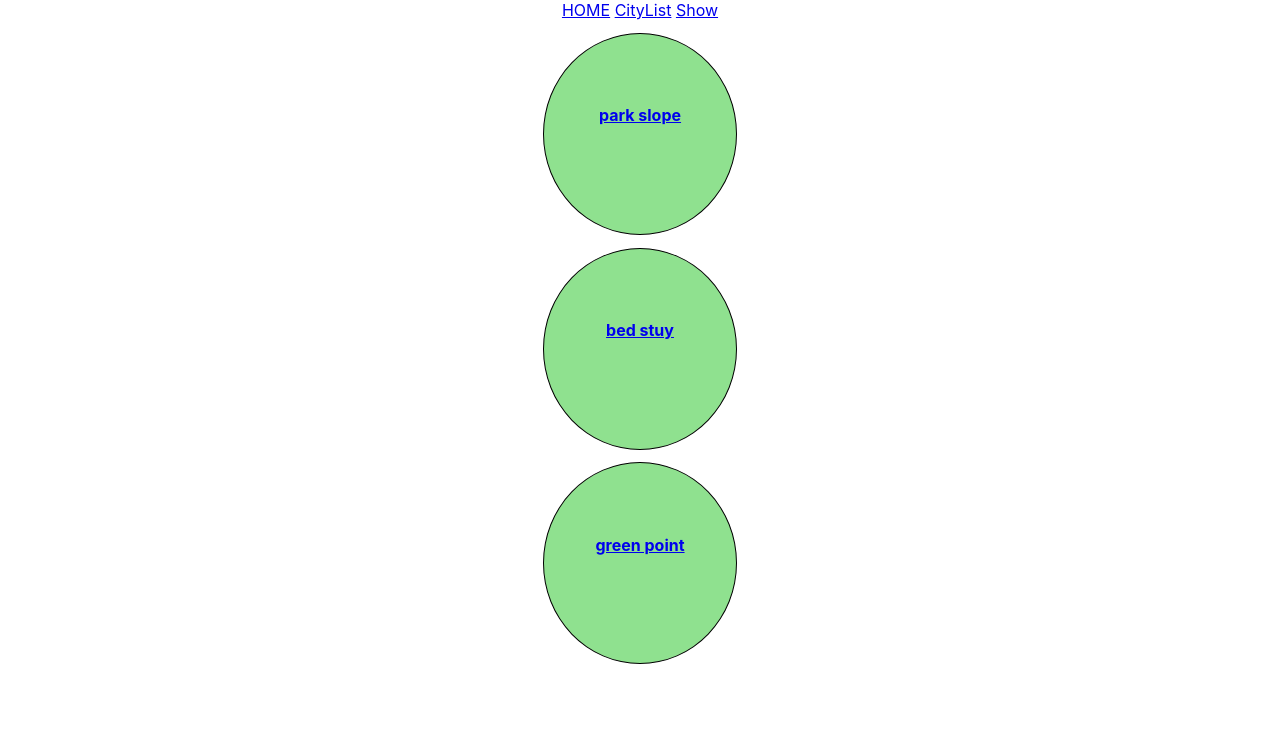
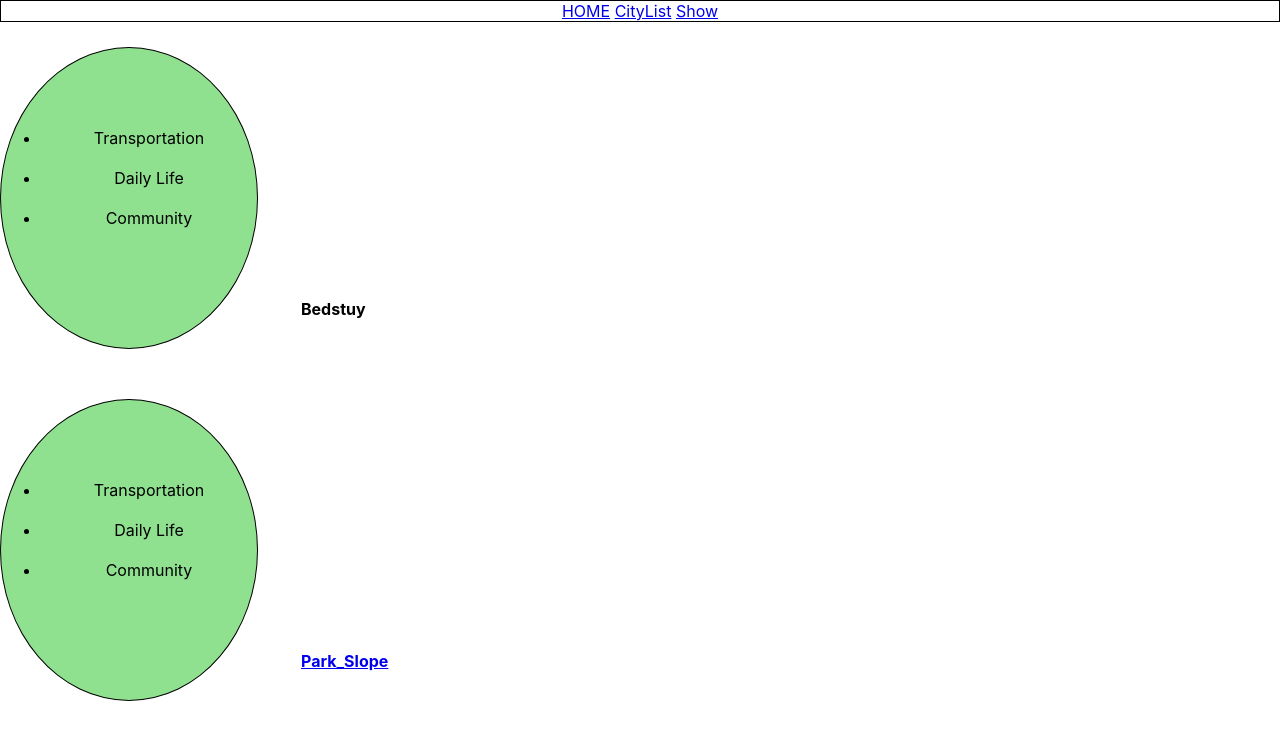
Before and after one commit to kellogsfrost/browsing-house-app, a React (Create React App) app: page /city in a window 1280 px wide. Shown: the top 749 px of the page. Built offline with nearby package versions, Linux system fonts and the light colour scheme.

Commit message:
fixed the neigborhood page layout and css

```diff
--- a/src/App.css
+++ b/src/App.css
@@ -5,25 +5,60 @@
 
 .Tripflex {
   display: flex;
-  justify-content: center;
-  padding-top: 1%;
+  flex-direction: column;
+
 }
 
-
+ul {
+  margin-top: 80px;
+}
 
 .mytrips {
+  border-radius: 100%;
+  background-color: rgba(32, 195, 32, 0.5);
+  border: 1px solid black;
+  height: 300px;
+  width: 20%;
+  margin-top: 25px;
+  margin-bottom: 25px;
 
+}
+
+/*
+.mytriptwo {
   border-radius: 100%;
   background-color: rgba(32, 195, 32, 0.5);
   border: 1px solid black;
   height: 200px;
   width: 15%;
+  margin-bottom: 25px;
 }
 
 
+.mytripthree {
+  border-radius: 100%;
+  background-color: rgba(32, 195, 32, 0.5);
+  border: 1px solid black;
+  height: 200px;
+  width: 15%;
+} */
+
+
+
+.bedstuys {
+  padding-top: 80px
+}
+
 .Tripname {
-  padding-top: 50px
+  padding-top: 50px;
+  padding-left: 300px;
+
 }
+
+.nav {
+  border: 1px solid black;
+}
+
 
 .App-logo {
   animation: App-logo-spin infinite 20s linear;
--- a/src/App.jsx
+++ b/src/App.jsx
@@ -15,7 +15,7 @@ class App extends React.Component {
   constructor(props) {
     super(props);
     this.state = {
-      neighborhoodList: ['park slope', 'bed stuy','green point'],
+      neighborhoodList: ['Park_Slope', 'Bedstuy','Willimsburg'],
       schoolList: '',
     }
   }
@@ -46,7 +46,7 @@ class App extends React.Component {
         <NeighborhoodList /> */}
 
         <Router>
-          <nav>
+          <nav className="nav">
             <Link to='/'>HOME</Link>{' '}
             <Link to='/city'>CityList</Link>{' '}
             <Link to='/show'>Show</Link>{''}
--- a/src/NeighborhoodList.jsx
+++ b/src/NeighborhoodList.jsx
@@ -4,21 +4,69 @@ import { Link } from 'react-router-dom'
 const NeighborhoodList = props => (
     <>
 
-        {props.lists.map((list, i) => {
-            return (
-                <div className="Tripflex">
-                    <div key={i} className="mytrips">
-                        <Link to={`/show/`}> {' '}
-                            <h4 className="Tripname">{list}</h4>
-                        </Link>
 
-                    </div>
-                </div>
+        <div className="Tripflex">
+            <div className="mytrips">
+                <ul>
+                    <li>Transportation</li>
+                    <br />
+                    <li>Daily Life</li>
+                    <br />
+                    <li>Community</li>
+                </ul>
 
-            )
-        }
-        )
-        }
+                <h4 className="Tripname"> {props.lists[1]}</h4>
+
+            </div>
+
+            <div className="mytrips">
+
+                <ul>
+                    <li>Transportation</li>
+                    <br />
+                    <li>Daily Life</li>
+                    <br />
+                    <li>Community</li>
+                </ul>
+                <Link to={`/show/`}> {' '}
+                    <h4 className="Tripname"> {props.lists[0]}</h4>
+                </Link>
+            </div>
+
+
+            <div className="mytrips">
+
+                <ul>
+                    <li>Transportation</li>
+                    <br />
+                    <li>Daily Life</li>
+                    <br />
+                    <li>Community</li>
+                </ul>
+                <h4 className="Tripname"> {props.lists[2]}</h4>
+
+            </div>
+
+
+
+            {/*
+            <ul>
+                    <li>Transportation</li>
+                        <br/>
+                    <li>Daily Life</li>
+                        <br/>
+                    <li>Community</li>
+                </ul> */}
+
+
+
+
+
+        </div>
+
+
+
+
 
 
 
```
